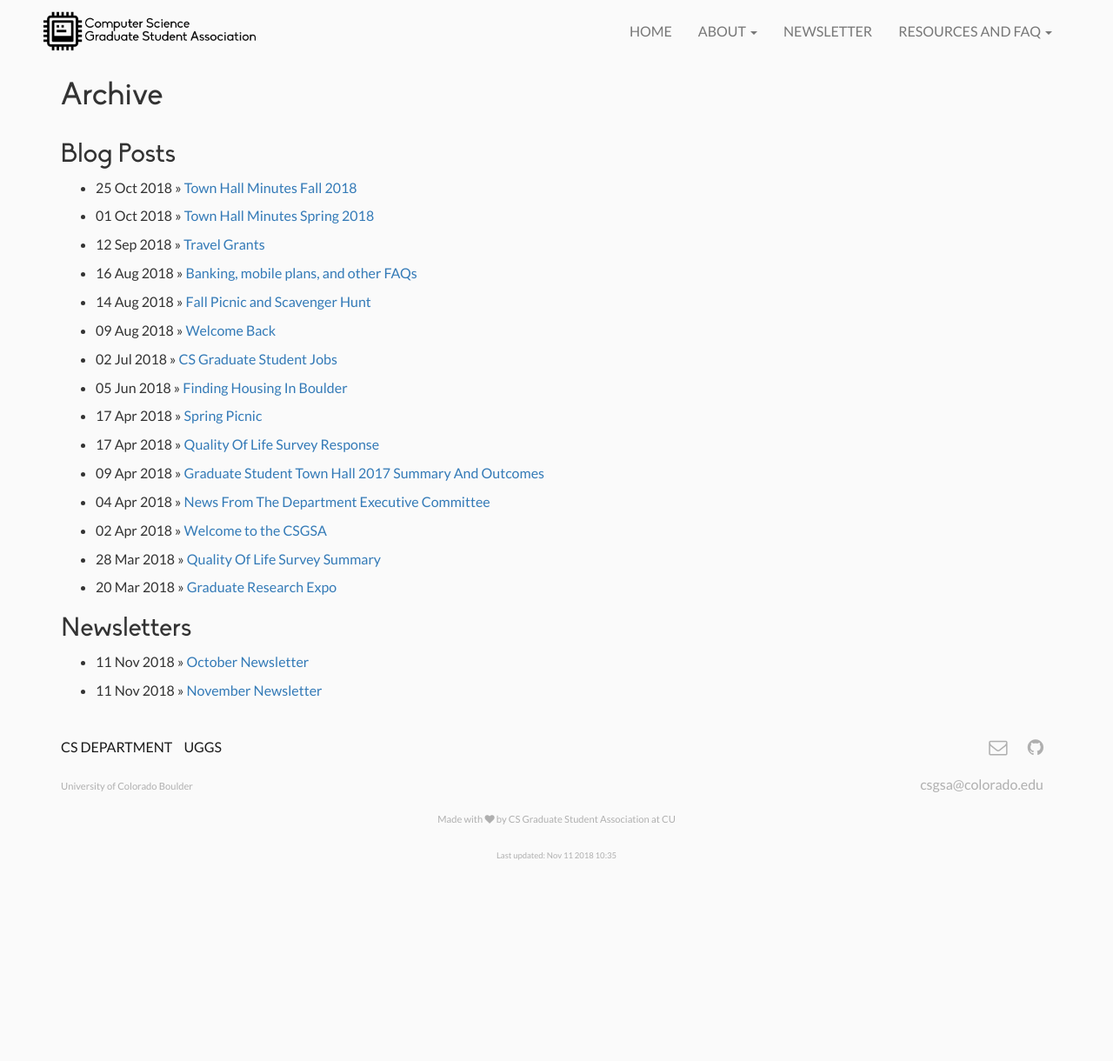
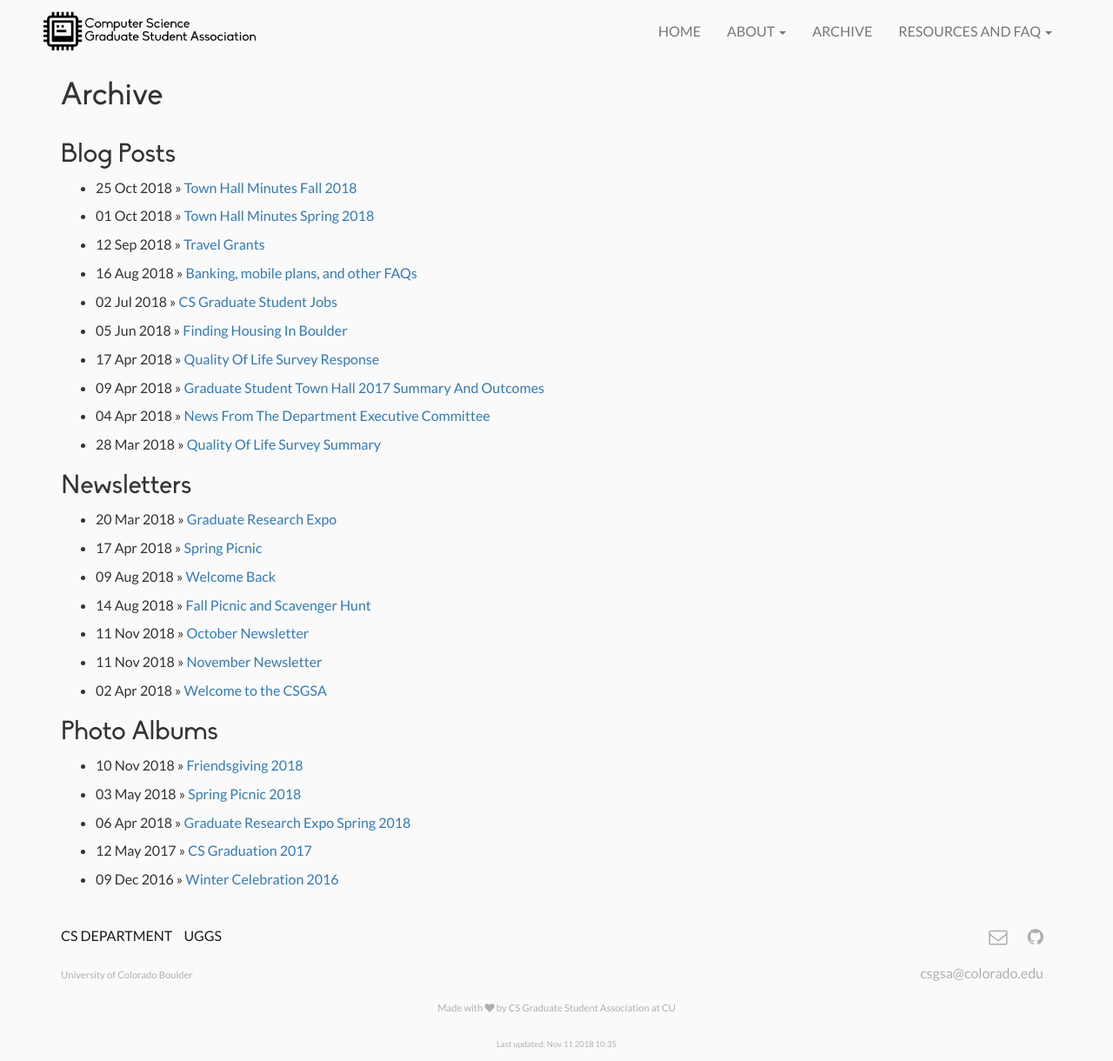
Before and after one commit to casassg/events-landing, a Jekyll site: the page built from archive.md, in a window 1280 px wide. Shown: the whole page at 87% size. Built offline with Jekyll 4.4.1, drawn with Linux system fonts in a browser that asks for light colours; nearby versions of some CDN libraries; before the commit the page ends 1002 px from its top, so only the background shows below that.

Commit message:
Add friendsgiving photo album, reorganize posts/newsletters

```diff
--- a/_data/carousel.yaml
+++ b/_data/carousel.yaml
@@ -1,15 +1,24 @@
-- title: Graduate Research Expo Spring 2018
-  image-url: assets/img/expo_S2018.JPG
-  url: https://photos.app.goo.gl/XZ2jknXAcrc698y2A
+- title: Friendsgiving 2018
+  image-url: assets/img/2018friendsgiving.jpg
+  url: https://photos.app.goo.gl/TporUi59f3FC9F5d8
+  date: 10/11/2018
 
 - title: Spring Picnic 2018
   image-url: assets/img/spring_picnic_S2018.JPG
   url: https://photos.app.goo.gl/TqcwsaiPq3MTke1r5
+  date: 03/05/2018
+
+- title: Graduate Research Expo Spring 2018
+  image-url: assets/img/expo_S2018.JPG
+  url: https://photos.app.goo.gl/XZ2jknXAcrc698y2A
+  date: 06/04/2018
 
 - title: CS Graduation 2017
   image-url: assets/img/2017graduation.jpg
   url: https://www.flickr.com/photos/139176861@N07/sets/72157680540310233
+  date: 12/05/2017
 
 - title: Winter Celebration 2016
   image-url: assets/img/2016wintercel.jpg
   url: https://www.flickr.com/photos/139176861@N07/sets/72157675895676372
+  date: 09/12/2016
--- a/_data/menu.yml
+++ b/_data/menu.yml
@@ -10,7 +10,7 @@
   - name: Bylaws
     url: /bylaws
 
-- name: Newsletter
+- name: Archive
   url: /archive
 
 - name: Resources and FAQ
--- a/_includes/carousel.html
+++ b/_includes/carousel.html
@@ -4,14 +4,14 @@
     <div id="myCarousel" class="carousel slide" data-ride="carousel">
       <!-- Indicators -->
       <ol class="carousel-indicators">
-        {% for item in site.data.carousel %}
+        {% for item in site.data.carousel limit:4%}
           <li data-target="#myCarousel" data-slide-to="{{forloop.index0}}" {% if forloop.index0 == 0 %}class="active"{%endif%}></li>
         {% endfor %}
       </ol>
 
       <!-- Wrapper for slides -->
       <div class="carousel-inner">
-        {% for item in site.data.carousel %}
+        {% for item in site.data.carousel limit:4  %}
           <div class="item {% if forloop.index0 == 0 %}active{%endif%}">
             <img src="{{item.image-url}}" alt="{{item.title}}">
           <div class="carousel-caption">
--- a/_includes/newsletter.html
+++ b/_includes/newsletter.html
@@ -6,7 +6,7 @@
 		</div>
 	</div>
 	<div class="row">
-		{% for post in site.posts limit:2 %}
+		{% for post in site.newsletters limit:2 %}
 			<div class="col-md-4">
 				<a href="{{post.url  | relative_url}}">
 					<h3>{{ post.title }}</h3>
@@ -20,7 +20,7 @@
 		{% endfor %}
 		<div class="col-md-4">
 			<h3>Older Posts</h3>
-			{% for post in site.posts offset:2 limit:2 %}
+			{% for post in site.newsletters offset:2 limit:2 %}
 				<p>
 					<a href="{{post.url  | relative_url}}">
 						<h4>{{ post.title }}</h4>
--- a/archive.md
+++ b/archive.md
@@ -14,3 +14,9 @@ title: Archive
 {% for post in site.newsletters %}
   * {{ post.date | date_to_string }} &raquo; [ {{ post.title }} ]({{ post.url | absolute_url }})
 {% endfor %}
+
+## Photo Albums
+
+{% for item in site.data.carousel %}
+  * {{ item.date | date_to_string }} &raquo; [{{item.title}}]({item.url})
+{% endfor %}
```
Also changed, not shown: _newsletters/2018-03-20-Graduate-Research-Expo.md (renamed from _posts/2018-03-20-Graduate-Research-Expo.md), _newsletters/2018-04-17-Spring-Picnic.md (renamed from _posts/2018-04-17-Spring-Picnic.md), _newsletters/2018-08-09-Welcome-Back.md (renamed from _posts/2018-08-09-Welcome-Back.md), _newsletters/2018-08-14-Fall-Picnic-and-Scavenger-Hunt.md (renamed from _posts/2018-08-14-Fall-Picnic-and-Scavenger-Hunt.md), _newsletters/2018-4-2-Welcome-to-the-CSGSA.md (renamed from _posts/2018-4-2-Welcome-to-the-CSGSA.md), assets/img/2018friendsgiving.jpg (added).
